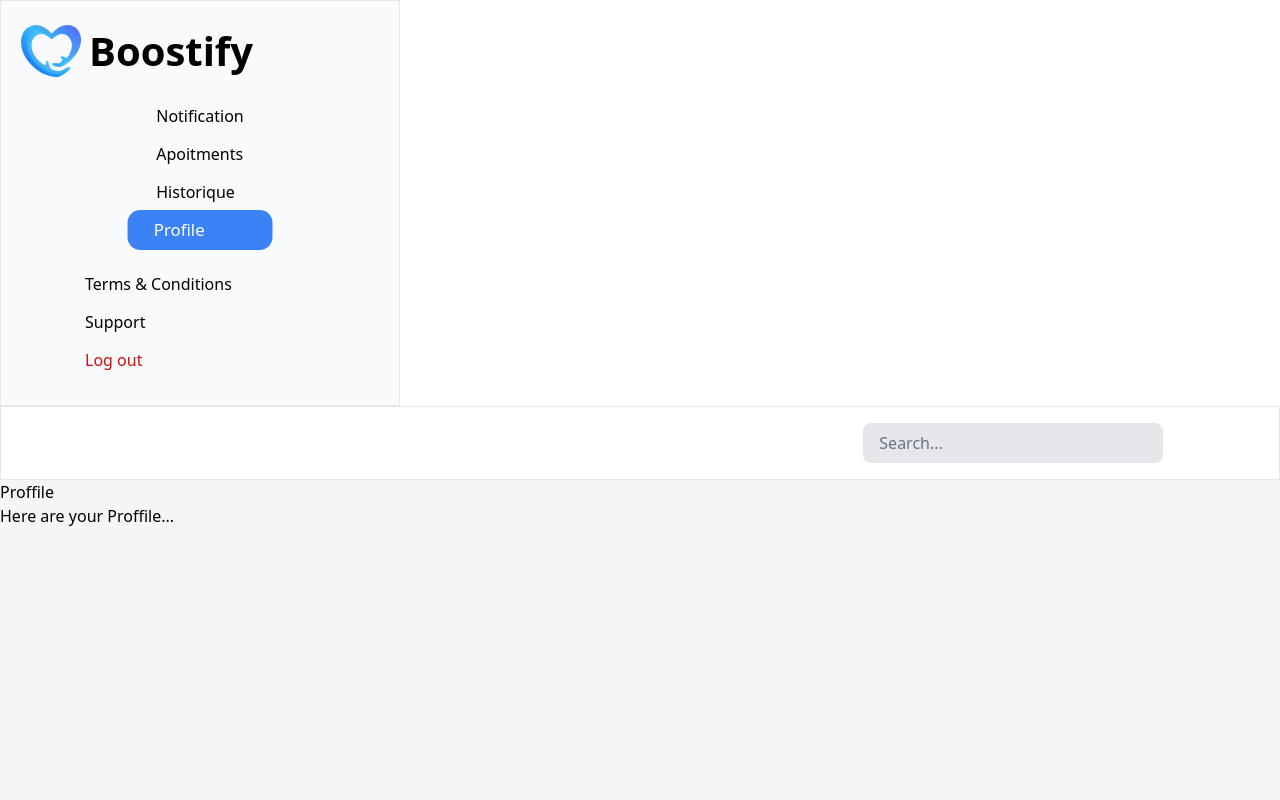
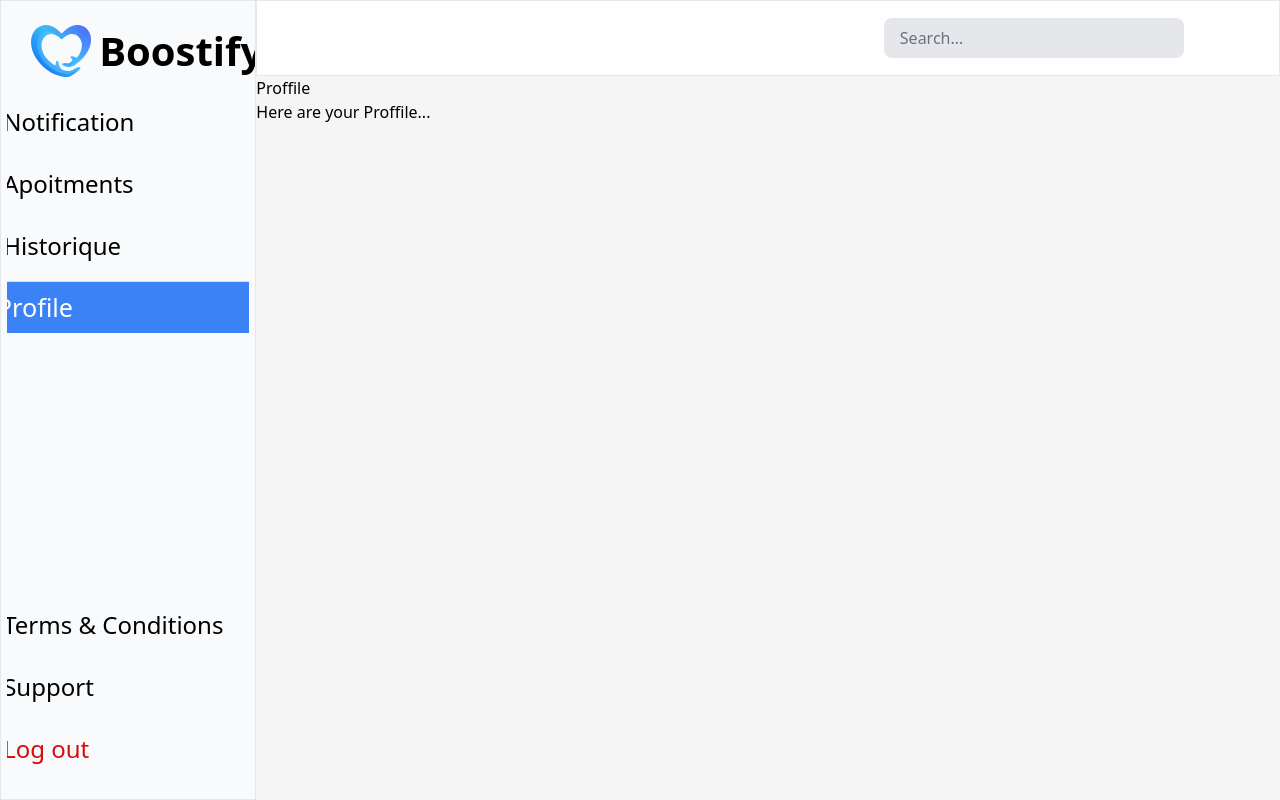
Before and after one commit to bouabca/DZtabib, a Next.js app: page /pages/dash/profile in a window 1280 px wide. Built offline with nearby package versions, Linux system fonts and the light colour scheme.

Commit message:
responsive dashbaord

```diff
--- a/app/pages/dash/layout.tsx
+++ b/app/pages/dash/layout.tsx
@@ -12,17 +12,17 @@ export default function RootLayout({ children }: { children: React.ReactNode })
   return (
     <html  lang="en">
       <body  >
-        <div className="w-full h-full flex flex-row md:flex-col">
+        <div className="w-full h-full flex md:flex-row flex-col">
           {/* Sidebar Section */}
-          <div className="lg:w-[400px] md:w-[30%] hidden md:flex flex-col justify-start gap-4 items-center  border px-[20px] py-[20px] bg-slate-50 sidebar">
+          <div className="w-screen  md:w-[40%] lg:w-[25%] overflow-hidden flex flex-col   gap-4 md:items-center  border py-[20px] bg-slate-50 sidebar">
             {/* Logo */}
-            <div className="gap-2 mr-auto flex justify-center items-center text-[40px] font-bold">
+            <div className="gap-2 ml-[15%] mr-auto flex justify-center items-center text-[40px] font-bold">
               <Image src="/svg/logo.svg" alt="logo" width={60} height={60} priority />
               Boostify
             </div>
 
             {/* Navigation Tabs */}
-            <div className="flex flex-col">
+            <div className="flex flex-row md:flex-col overflow-x-scroll md:overflow-hidden justify-start items-center w-screen h-[120px] md:h-min md:w-[95%] md:gap-3 ">
             {tabs.map((tab) => {
 
               const isActive = pathname.includes(tab.toLowerCase());
@@ -30,7 +30,7 @@ export default function RootLayout({ children }: { children: React.ReactNode })
               return (
                 <Link key={tab} href={`/pages/dash/${tab.toLowerCase()}`} passHref>
                   <div
-                    className={` rounded-[12px] p-[7px] px-[25px]  cursor-pointer transition-all duration-300 ${
+                    className={`text-[24px] rounded-[12px] p-[7px] px-[25px]  w-[300px]  cursor-pointer transition-all duration-300 ${
                       isActive
                         ? "bg-blue-500 text-white scale-105"
                         : " text-black hover:scale-105 hover:bg-blue-100"
@@ -45,14 +45,14 @@ export default function RootLayout({ children }: { children: React.ReactNode })
 
 
             {/* Footer Links */}
-            <div className="mt-auto w-[280px]">
-              <div className=" rounded-[12px] p-[7px] px-[25px] cursor-pointer transition-all duration-300">
+            <div className="hidden md:flex mt-auto flex-row md:flex-col overflow-x-scroll md:overflow-hidden justify-start items-center w-screen h-[120px] md:h-min md:w-[95%] md:gap-3 ">
+              <div className=" text-[24px]  w-[300px]  rounded-[12px] p-[7px] px-[25px] cursor-pointer transition-all duration-300">
                 Terms & Conditions
               </div>
-              <div className=" rounded-[12px] p-[7px] px-[25px] cursor-pointer transition-all duration-300">
+              <div className=" text-[24px]  w-[300px]   rounded-[12px] p-[7px] px-[25px] cursor-pointer transition-all duration-300">
                 Support
               </div>
-              <div className=" rounded-[12px] mb-[2%] text-[#D50C0C] p-[7px] px-[25px] cursor-pointer transition-all duration-300">
+              <div className=" text-[24px]   w-[300px]  rounded-[12px] mb-[2%] text-[#D50C0C] p-[7px] px-[25px] cursor-pointer transition-all duration-300">
                 Log out
               </div>
             </div>
```
Also changed, not shown: middleware.ts (added, +13 -0 lines).
